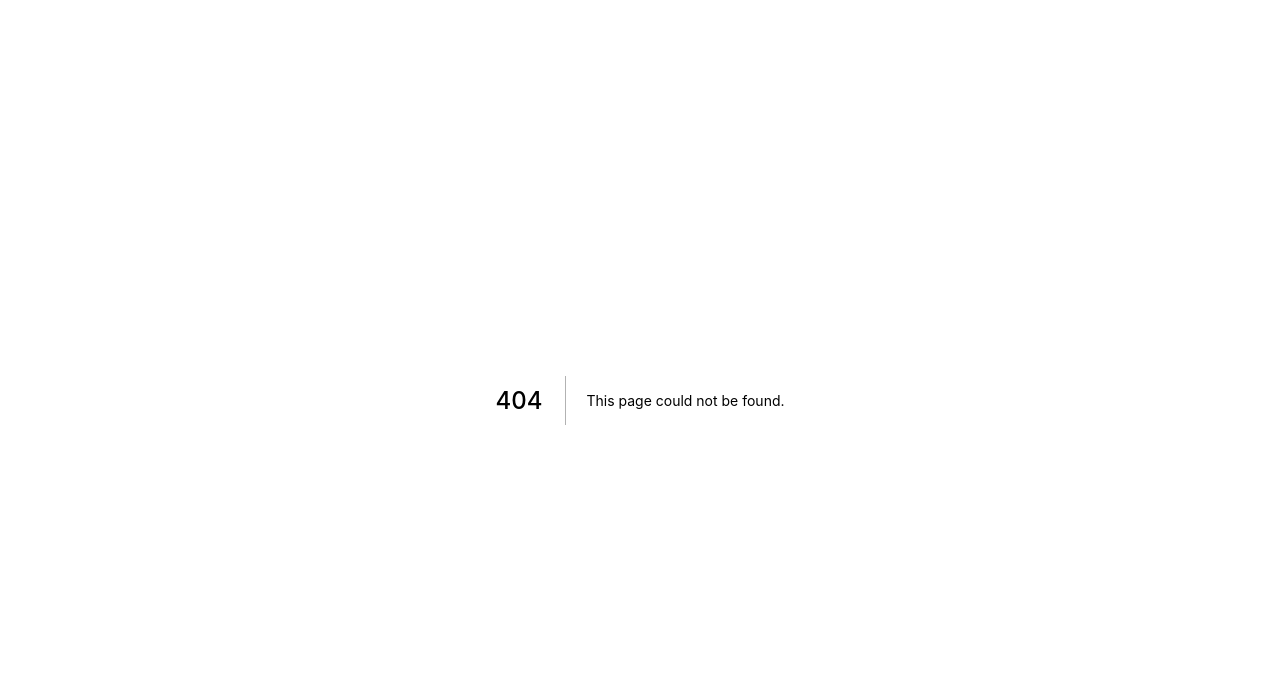
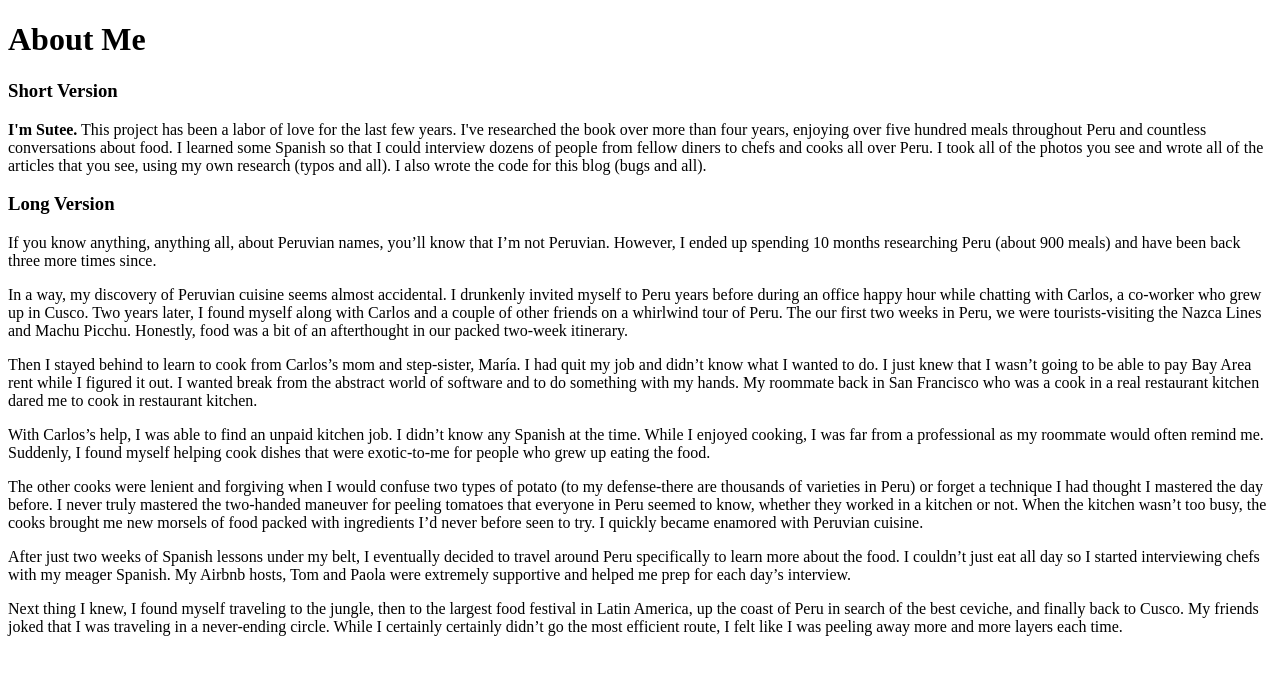
Before and after one commit to sdee/escritor, a Next.js app in the folder web/: page /about in a window 1280 px wide. Before the commit this address had no page. Shown: the top 674 px of the page. Built offline with nearby package versions, Linux system fonts and the light colour scheme.

Commit message:
About Me base text

```diff
--- /dev/null
+++ b/web/pages/about.js
@@ -0,0 +1,81 @@
+const About = () => {
+  return (
+    <div class="relative py-16 bg-white overflow-hidden mt-6 prose prose-indigo prose-lg text-gray-500 mx-auto">
+      <h1>
+        <span class="mt-2 block text-3xl text-center leading-8 font-extrabold tracking-tight text-gray-900 sm:text-4xl">
+          About Me
+        </span>
+      </h1>
+      <h3>Short Version</h3>
+      <p class="mt-8 text-xl text-gray-500 leading-8">
+        <b>I'm Sutee.</b> This project has been a labor of love for the last few
+        years. I've researched the book over more than four years, enjoying over
+        five hundred meals throughout Peru and countless conversations about
+        food. I learned some Spanish so that I could interview dozens of people
+        from fellow diners to chefs and cooks all over Peru. I took all of the
+        photos you see and wrote all of the articles that you see, using my own
+        research (typos and all). I also wrote the code for this blog (bugs and
+        all).
+      </p>
+      <h3>Long Version</h3>
+      <p class="mt-8 text-xl text-gray-500 leading-8">
+        If you know anything, anything all, about Peruvian names, you’ll know
+        that I’m not Peruvian. However, I ended up spending 10 months
+        researching Peru (about 900 meals) and have been back three more times
+        since.
+      </p>
+      <p class="mt-8 text-xl text-gray-500 leading-8">
+        In a way, my discovery of Peruvian cuisine seems almost accidental. I
+        drunkenly invited myself to Peru years before during an office happy
+        hour while chatting with Carlos, a co-worker who grew up in Cusco. Two
+        years later, I found myself along with Carlos and a couple of other
+        friends on a whirlwind tour of Peru. The our first two weeks in Peru, we
+        were tourists-visiting the Nazca Lines and Machu Picchu. Honestly, food
+        was a bit of an afterthought in our packed two-week itinerary.
+      </p>
+      <p class="mt-8 text-xl text-gray-500 leading-8">
+        Then I stayed behind to learn to cook from Carlos’s mom and step-sister,
+        María. I had quit my job and didn’t know what I wanted to do. I just
+        knew that I wasn’t going to be able to pay Bay Area rent while I figured
+        it out. I wanted break from the abstract world of software and to do
+        something with my hands. My roommate back in San Francisco who was a
+        cook in a real restaurant kitchen dared me to cook in restaurant
+        kitchen.
+      </p>
+      <p class="mt-8 text-xl text-gray-500 leading-8">
+        With Carlos’s help, I was able to find an unpaid kitchen job. I didn’t
+        know any Spanish at the time. While I enjoyed cooking, I was far from a
+        professional as my roommate would often remind me. Suddenly, I found
+        myself helping cook dishes that were exotic-to-me for people who grew up
+        eating the food.
+      </p>
+      <p class="mt-8 text-xl text-gray-500 leading-8">
+        The other cooks were lenient and forgiving when I would confuse two
+        types of potato (to my defense-there are thousands of varieties in Peru)
+        or forget a technique I had thought I mastered the day before. I never
+        truly mastered the two-handed maneuver for peeling tomatoes that
+        everyone in Peru seemed to know, whether they worked in a kitchen or
+        not. When the kitchen wasn’t too busy, the cooks brought me new morsels
+        of food packed with ingredients I’d never before seen to try. I quickly
+        became enamored with Peruvian cuisine.
+      </p>
+      <p class="mt-8 text-xl text-gray-500 leading-8">
+        After just two weeks of Spanish lessons under my belt, I eventually
+        decided to travel around Peru specifically to learn more about the food.
+        I couldn’t just eat all day so I started interviewing chefs with my
+        meager Spanish. My Airbnb hosts, Tom and Paola were extremely supportive
+        and helped me prep for each day’s interview.
+      </p>
+      <p class="mt-8 text-xl text-gray-500 leading-8">
+        Next thing I knew, I found myself traveling to the jungle, then to the
+        largest food festival in Latin America, up the coast of Peru in search
+        of the best ceviche, and finally back to Cusco. My friends joked that I
+        was traveling in a never-ending circle. While I certainly certainly
+        didn’t go the most efficient route, I felt like I was peeling away more
+        and more layers each time.
+      </p>
+    </div>
+  );
+};
+
+export default About;
```
